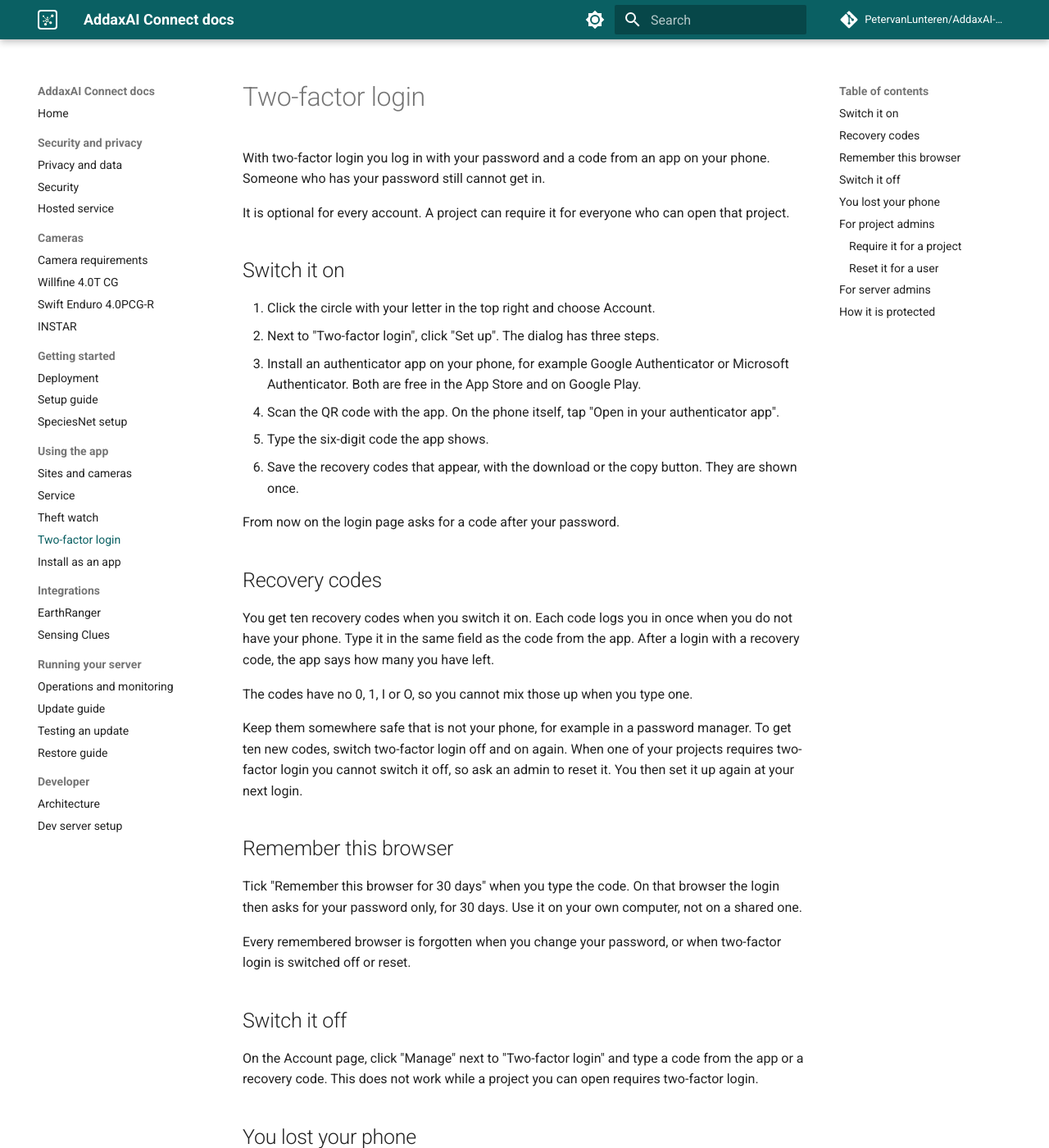
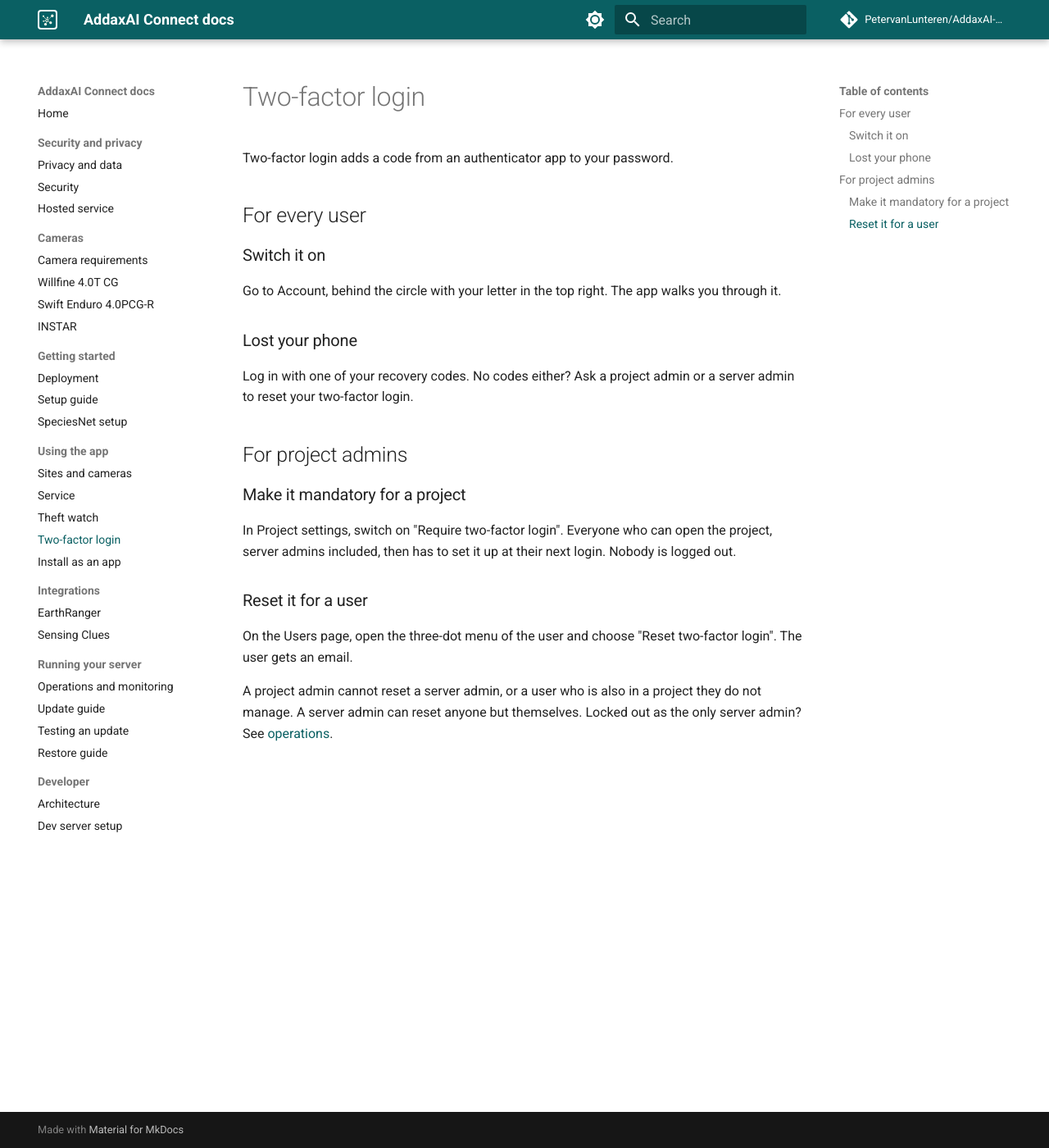
Before and after one commit to PetervanLunteren/AddaxAI-Connect, an MkDocs documentation site: the page built from docs/two-factor.md, in a window 1280 px wide and 1400 px high. Shown: the whole window at 82% size. Built offline with MkDocs 1.6.1 and Material for MkDocs 9.7.7, drawn with Linux system fonts in a browser that asks for light colours; comment, search, counter and statistics services are not loaded; some of the changed text lies outside the part shown.

Commit message:
Cut the two-factor docs page to what the app cannot tell you
The page repeated what the setup dialog and the Account page already
say. It now covers the lost phone, what requiring it for a project
does, and who can reset whom. The server script and the JWT_SECRET note
are on the operations page.

````diff
--- a/docs/two-factor.md
+++ b/docs/two-factor.md
@@ -1,80 +1,25 @@
 # Two-factor login
 
-With two-factor login you log in with your password and a code from an app on your phone. Someone who has your password still cannot get in.
+Two-factor login adds a code from an authenticator app to your password.
 
-It is optional for every account. A project can require it for everyone who can open that project.
+## For every user
 
-## Switch it on
+### Switch it on
 
-1. Click the circle with your letter in the top right and choose Account.
-2. Next to "Two-factor login", click "Set up". The dialog has three steps.
-3. Install an authenticator app on your phone, for example Google Authenticator or Microsoft Authenticator. Both are free in the App Store and on Google Play.
-4. Scan the QR code with the app. On the phone itself, tap "Open in your authenticator app".
-5. Type the six-digit code the app shows.
-6. Save the recovery codes that appear, with the download or the copy button. They are shown once.
+Go to Account, behind the circle with your letter in the top right. The app walks you through it.
 
-From now on the login page asks for a code after your password.
+### Lost your phone
 
-## Recovery codes
-
-You get ten recovery codes when you switch it on. Each code logs you in once when you do not have your phone. Type it in the same field as the code from the app. After a login with a recovery code, the app says how many you have left.
-
-The codes have no 0, 1, I or O, so you cannot mix those up when you type one.
-
-Keep them somewhere safe that is not your phone, for example in a password manager. To get ten new codes, switch two-factor login off and on again. When one of your projects requires two-factor login you cannot switch it off, so ask an admin to reset it. You then set it up again at your next login.
-
-## Remember this browser
-
-Tick "Remember this browser for 30 days" when you type the code. On that browser the login then asks for your password only, for 30 days. Use it on your own computer, not on a shared one.
-
-Every remembered browser is forgotten when you change your password, or when two-factor login is switched off or reset.
-
-## Switch it off
-
-On the Account page, click "Manage" next to "Two-factor login" and type a code from the app or a recovery code. This does not work while a project you can open requires two-factor login.
-
-## You lost your phone
-
-Log in with a recovery code. Then switch two-factor login off and set it up again with your new phone. When one of your projects requires two-factor login you cannot switch it off, so ask an admin to reset it.
-
-No recovery codes either? Ask a project admin or a server admin to reset your two-factor login. You then log in with your password only and can set it up again.
+Log in with one of your recovery codes. No codes either? Ask a project admin or a server admin to reset your two-factor login.
 
 ## For project admins
 
-### Require it for a project
+### Make it mandatory for a project
 
-Open Project settings and switch on "Require two-factor login". Everyone who can open the project then needs two-factor login. That includes the server admins, because they can open every project.
-
-Nobody is logged out. Who has not set it up yet gets the setup screen at their next login, and cannot open anything before it is done. That goes for all their projects, because two-factor login belongs to the account and not to one project.
+In Project settings, switch on "Require two-factor login". Everyone who can open the project, server admins included, then has to set it up at their next login. Nobody is logged out.
 
 ### Reset it for a user
 
-On the Users page, the "Two-factor" column shows who has it on. Open the three-dot menu at the end of the row and choose "Reset two-factor login". A reset switches it off for that account. The user gets an email about it.
+On the Users page, open the three-dot menu of the user and choose "Reset two-factor login". The user gets an email.
 
-Make sure the request really comes from the user. Someone who stole a password could ask for a reset to get past the code.
-
-A project admin cannot reset a server admin, and cannot reset a user who is also in a project they do not manage. Those users ask a server admin. A server admin can reset every user, on the Users page of a project or on the Server admins page. Nobody can reset their own account, that goes with a code, see [switch it off](#switch-it-off).
-
-## For server admins
-
-A server admin who is locked out, with no other server admin to do the reset, uses the script on the server:
-
-```bash
-cd /opt/addaxai-connect
-docker compose exec -T api python /app/scripts/reset_two_factor.py someone@example.org
-```
-
-The secret of every authenticator app is stored encrypted. The key is derived from `JWT_SECRET` in `.env`. When that value changes, for example because the server is rebuilt with a new one, no code from an app is accepted any more. Recovery codes still work. To switch two-factor login off for every account so everyone can set it up again:
-
-```bash
-docker compose exec -T api python /app/scripts/reset_two_factor.py --all
-```
-
-## How it is protected
-
-- The app accepts a code once, so a code that was seen cannot be used again.
-- After five wrong codes the account has to wait 15 minutes.
-- Recovery codes are stored as a hash, so nobody can read them.
-- You get an email when two-factor login is switched on, switched off or reset.
-
-See [security](security.md) for the rest.
+A project admin cannot reset a server admin, or a user who is also in a project they do not manage. A server admin can reset anyone but themselves. Locked out as the only server admin? See [operations](operations.md#common-issues).
````
Also changed, not shown: docs/deployment.md (+1 -1 lines), docs/operations.md (+13 -1 lines), docs/security.md (+1 -1 lines).
